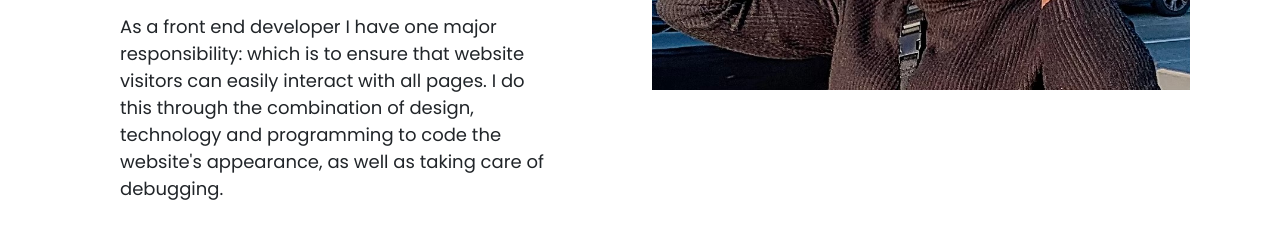
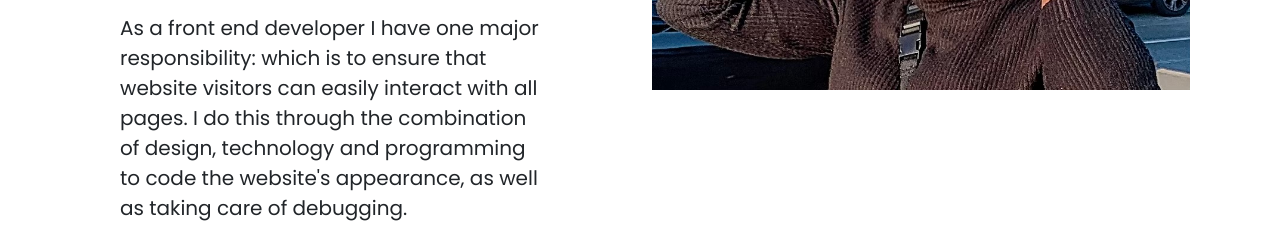
Before and after one commit to AbiAdemola/portfolio-responsive-project, a plain HTML site: page about.html in a window 1280 px wide. Shown: the part 569-800 px from the top of the page. Drawn offline with nearby package versions, Linux system fonts and the light colour scheme.

Commit message:
font styling

```diff
--- a/about.html
+++ b/about.html
@@ -51,7 +51,7 @@
                         Frontend Developer, based in Manchester, United Kingdom.
                     </h2>
                     <p class="mb-5 pe-5">
-                        As a front end developer I have one major responsibility: which is to ensure that website visitors can easily interact with all pages. I do this through the combination of design, technology and programming to code the website's appearance, as well as taking care of debugging.
+                        <span class="fe-d">As a front end developer I have one major responsibility: which is to ensure that website visitors can easily interact with all pages. I do this through the combination of design, technology and programming to code the website's appearance, as well as taking care of debugging.</span>
                     <h6>Specializing in:</h6> HTML, CSS, Responsive, API, Axios, GitHub, Severless
                     Hostings, VS Code, Bootstrap, PHP, UX, Wireframe,
                     JavaScript, Liquid, and more.
--- a/src/styles.css
+++ b/src/styles.css
@@ -120,6 +120,10 @@ p {
 .aboutme-content {
     margin: 30px;
 }
+.fe-d {
+    font-size: 20px;
+    margin-bottom: -10px;
+}
 
 .work-page {
     text-align: center;
```
